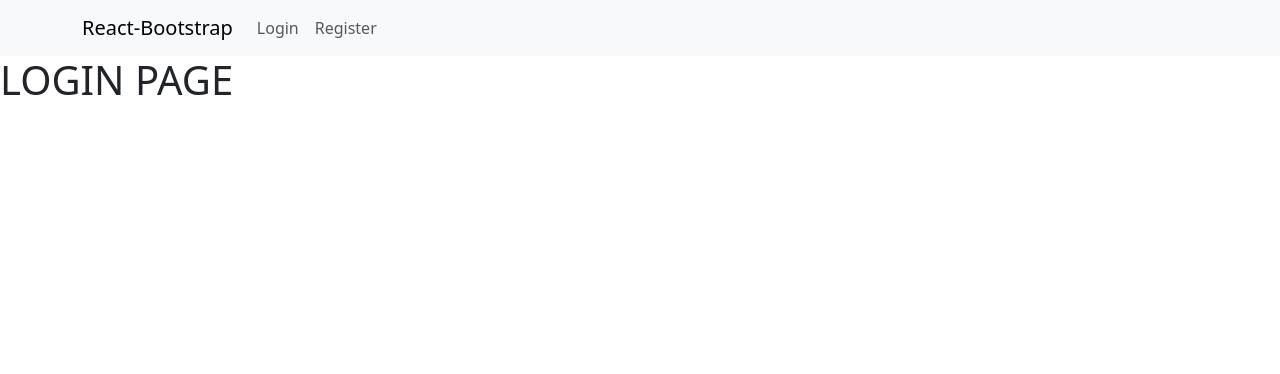
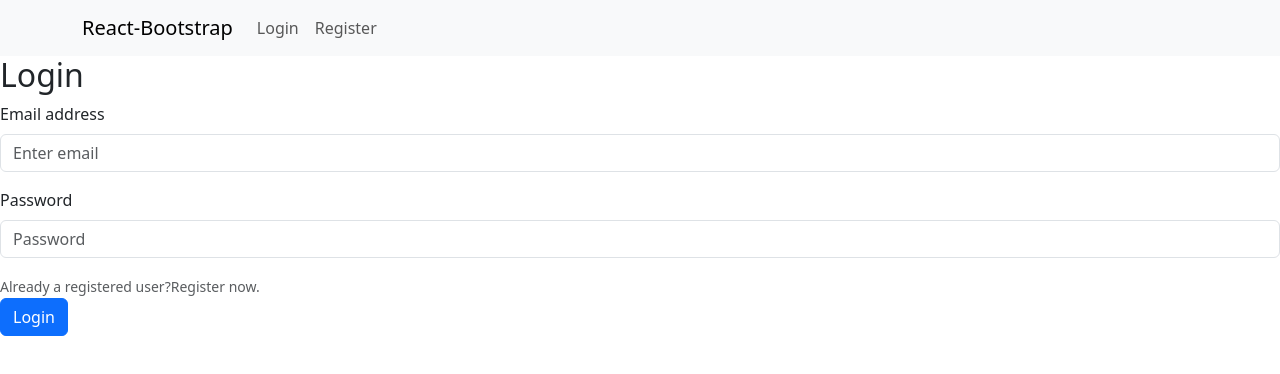
Before and after one commit to rkehadzhiyski/NexusTune, a React (Vite) app in the folder client/: page /login in a window 1280 px wide. Shown: the top 374 px of the page. Built offline with nearby package versions, Linux system fonts and the light colour scheme.

Commit message:
add login form

```diff
--- a/client/src/components/login/Login.tsx
+++ b/client/src/components/login/Login.tsx
@@ -1,9 +1,77 @@
-const Login = () => {
-    return(
-        <>
-        <h1>LOGIN PAGE</h1>
-        </>
-    );
+import { FC, useContext } from 'react';
+import { useNavigate } from 'react-router-dom';
+import { useForm, SubmitHandler } from 'react-hook-form';
+import { yupResolver } from '@hookform/resolvers/yup';
+import * as yup from 'yup';
+
+import Form from 'react-bootstrap/Form';
+import Button from 'react-bootstrap/Button';
+import AuthContext from '../../contexts/authContext';
+
+interface FormData {
+    email: string;
+    password: string;
 }
 
+const schema = yup.object().shape({
+    email: yup.string().email('Invalid email').required('Email is required'),
+    password: yup.string().min(6, 'Password must be atleast 6 characters long').required('Password is required'),
+});
+
+const Login: FC = () => {
+    const navigate = useNavigate();
+    const authContext = useContext(AuthContext);
+    const { register, handleSubmit, formState: { errors } } = useForm({
+        resolver: yupResolver(schema),
+    });
+
+    const onSubmit: SubmitHandler<FormData> = (data) => {
+        if (authContext) {
+            authContext.loginSubmitHandler(data);
+        }
+    };
+
+    const navigateRegister = () => {
+        navigate('/register');
+    };
+    return (
+        <div>
+            <h2>Login</h2>
+            <Form onSubmit={handleSubmit(onSubmit)}>
+                <Form.Group className="mb-3" controlId="formGroupEmail">
+                    <Form.Label>Email address</Form.Label>
+                    <Form.Control
+                        type="email"
+                        {...register('email')}
+                        placeholder="Enter email"
+                        autoComplete="email-input"
+                    />
+                    <Form.Text className="text-danger">{errors['email']?.message}</Form.Text>
+                </Form.Group>
+                <Form.Group className="mb-3" controlId="formGroupPassword">
+                    <Form.Label>Password</Form.Label>
+                    <Form.Control
+                        type="password"
+                        {...register('password')}
+                        placeholder="Password"
+                        autoComplete="current-password"
+                    />
+                    <Form.Text className="text-danger">{errors['password']?.message}</Form.Text>
+                </Form.Group>
+                <Form.Text className="text-muted">
+                    Already a registered user?
+                    <span onClick={navigateRegister}>
+                        Register now
+                    </span>.
+                </Form.Text>
+                <div>
+                    <Button variant="primary" type="submit">
+                        Login
+                    </Button>
+                </div>
+            </Form>
+        </div>
+    );
+};
+
 export default Login;
```
Also changed, not shown: 1 other file (tests, documents, lock files or other folders).
